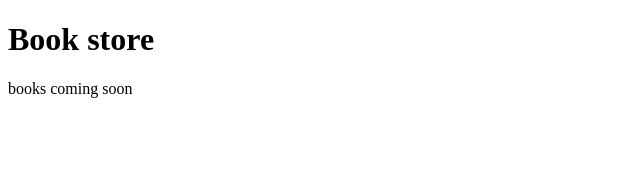
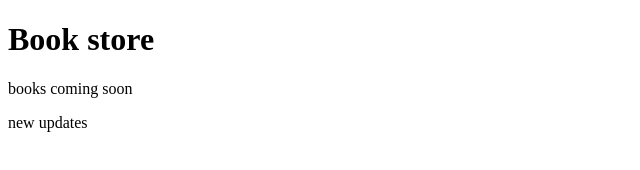
Before and after one commit to nusrathumaira12/nusrat-, a plain HTML site: page index.html in a window 1280 px wide. Shown: the full height of the page, 0-640 px from the left. Drawn offline with Linux system fonts and the light colour scheme.

Commit message:
updated feature

```diff
--- a/index.html
+++ b/index.html
@@ -8,5 +8,8 @@
 <body>
     <h1>Book store</h1>
     <p>books coming  soon</p>
+    <p>new updates
+
+    </p>
 </body>
 </html>
```
